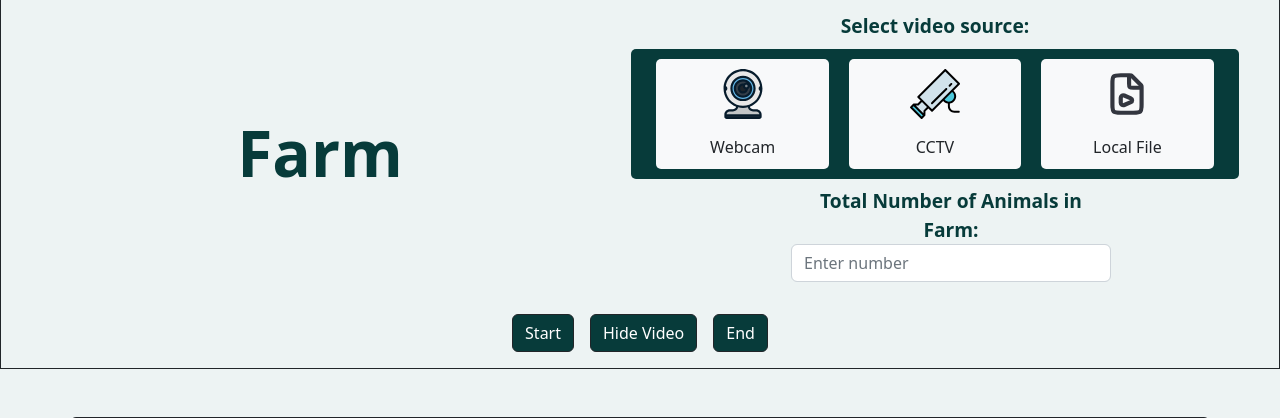
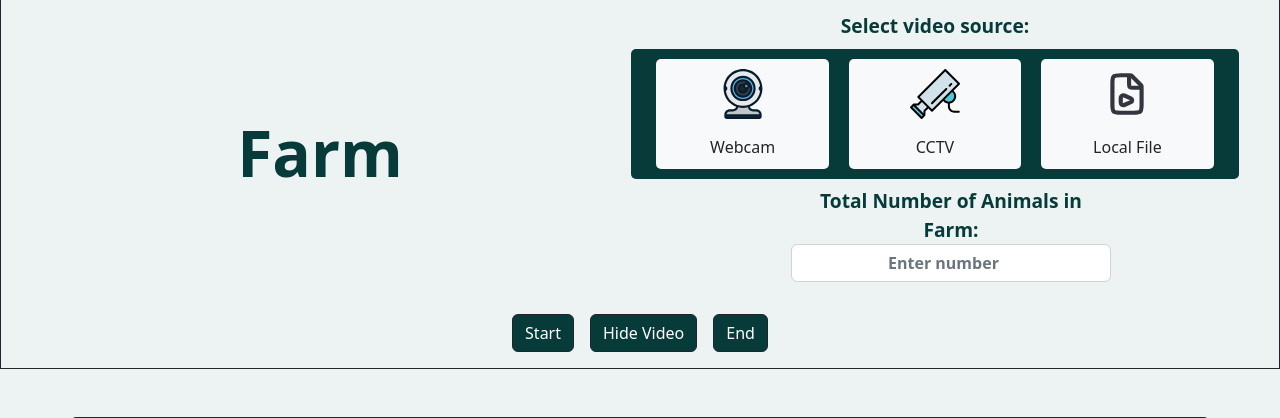
Before and after one commit to Sidharth1919/Animal-detection-Yolov8-Flask, a Flask app: page /farm in a window 1280 px wide. Shown: the part 401-819 px from the top of the page. Run offline with Flask 3, Linux system fonts and the light colour scheme; the visitor is signed in with stand-in values (Sample User, id 1); some libraries are stand-ins or nearby versions.

Commit message:
centered input

```diff
--- a/app.py
+++ b/app.py
@@ -75,7 +75,7 @@ def generate_frames(input_source):
     if input_source == 0:  # Webcam
         cap = cv2.VideoCapture(0)
     elif input_source == 1:  # cam
-        cap = cv2.VideoCapture('http://192.168.223.21:4747/video')
+        cap = cv2.VideoCapture('http://192.168.240.29:4747/video')
     elif input_source == 2:  # Video file
         cap = cv2.VideoCapture(VIDEO_FILE_PATH)
     else:
--- a/static/style.css
+++ b/static/style.css
@@ -47,9 +47,15 @@ body{
   width: 50vw;
   display: flex;
   justify-content: center;
+  align-items: center;
 }
 .form-contain{
   max-width: 95%;
+}
+.tno .form-control {
+  text-align: center;
+  font-weight: bold;
+  color: rgb(7, 59, 58);
 }
 /* Style the container to look like a card */
 .form-control[style*="border: none"] {
@@ -60,7 +66,8 @@ body{
   flex-direction: row;
   justify-content: center;
   max-width:100%;
-  background-color:rgb(7, 59, 58);}
+  background-color:rgb(7, 59, 58);
+}
 
 /* Style each radio button and label as a card */
 .form-check {
@@ -353,3 +360,5 @@ body{
     padding: 0 25px;
   }
 }
+
+/* -------------------------------------------------------------------------- */
```
Also changed, not shown: templates/signup.html (+9 -0 lines), 1 other file.
